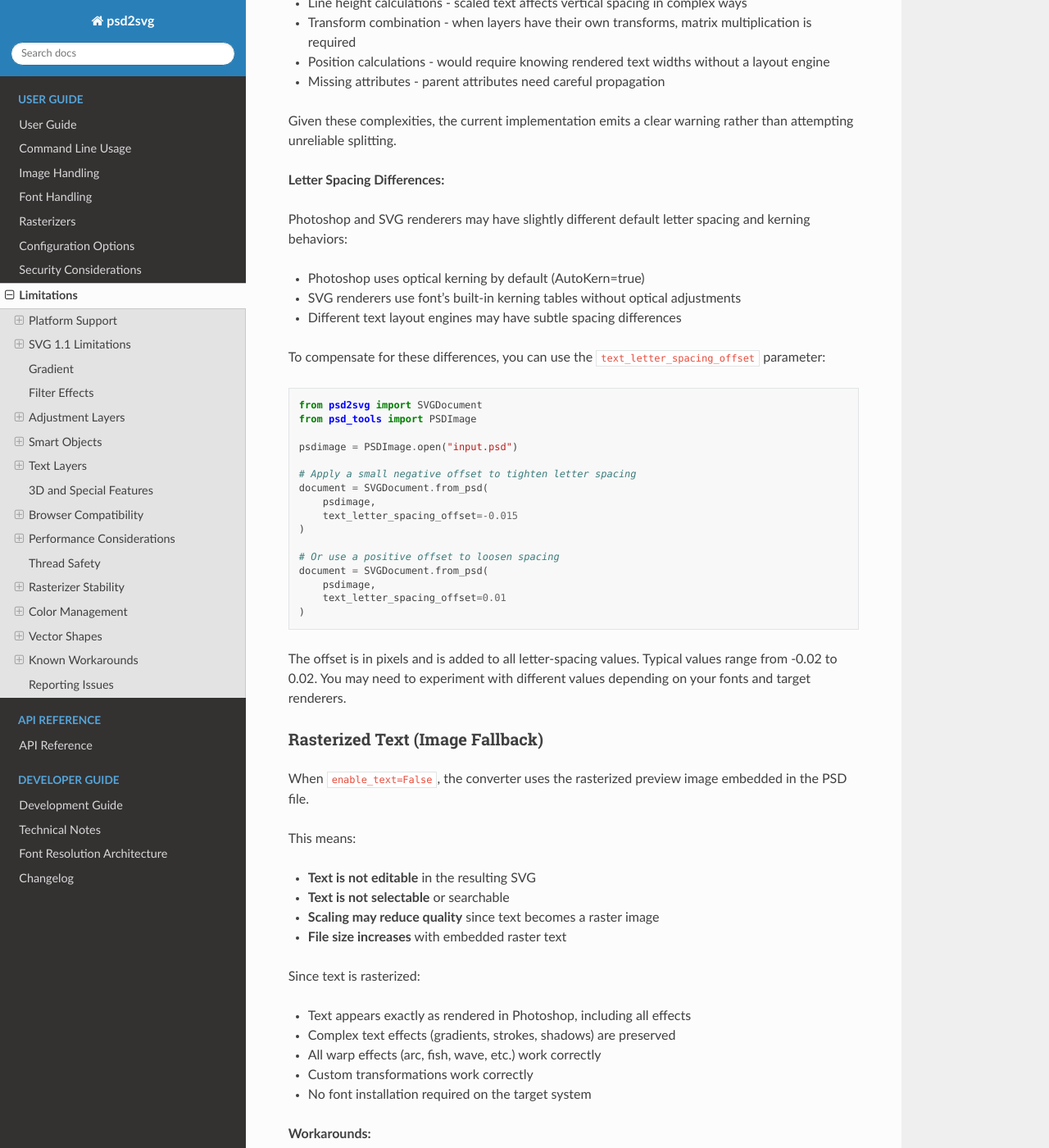
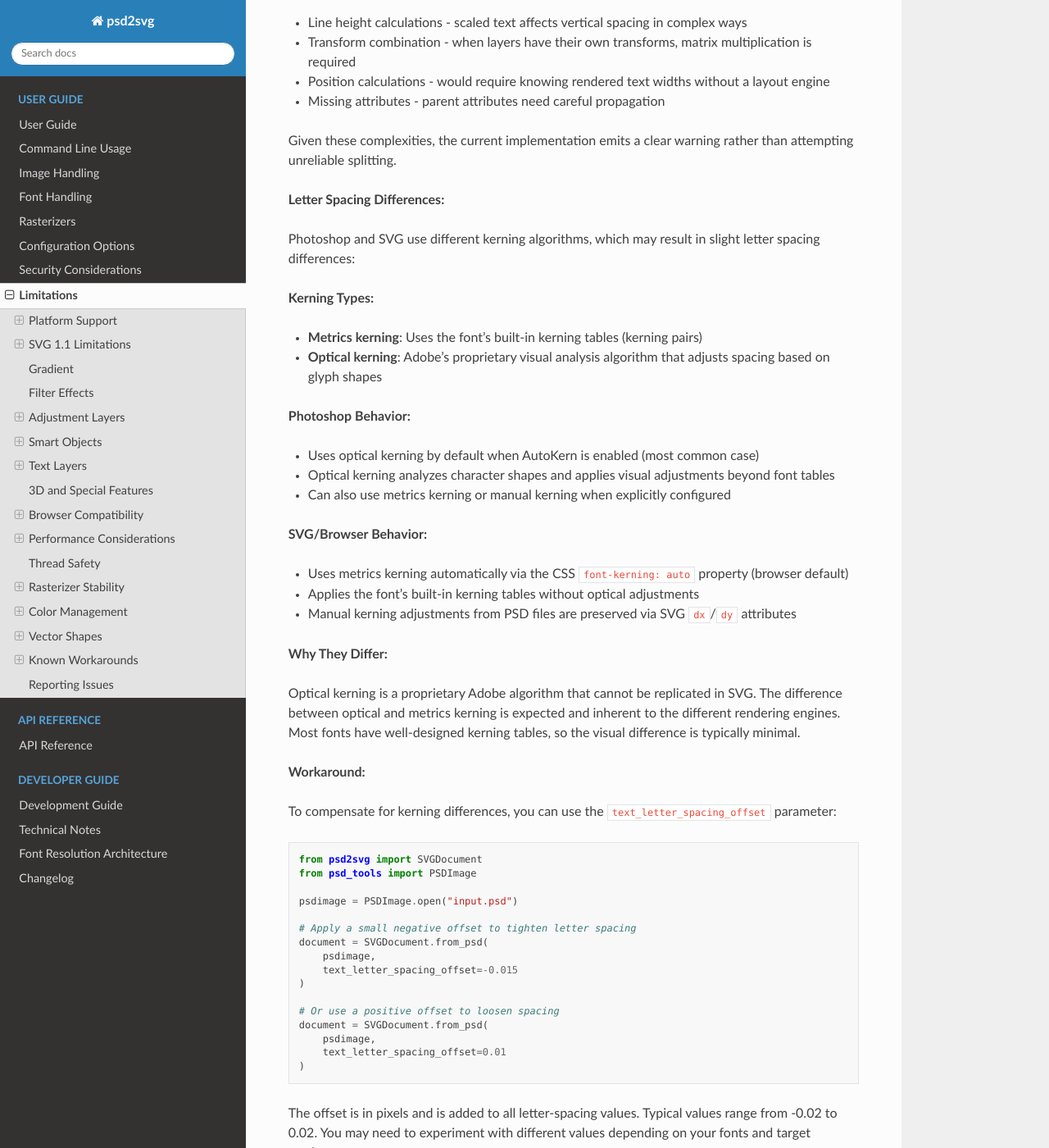
Before and after one commit to kyamagu/psd2svg, a Sphinx documentation site: the page built from docs/limitations.rst, in a window 1280 px wide and 1400 px high, scrolled down 11510 px. Shown: the whole window at 82% size. Built offline with Sphinx 7.4.7 and the Read the Docs theme 3.1.0, drawn with Linux system fonts in a browser that asks for light colours; some of the changed text lies outside the part shown.

Commit message:
Document auto-kerning behavior and optical vs metrics kerning difference
This commit updates the documentation to clarify that SVG renderers
already apply auto-kerning by default (metrics-based) and explains the
difference between Photoshop's optical kerning and SVG's metrics-based
kerning.

Changes:
- Update feature list to clarify both manual and automatic metrics-based
  kerning are supported
- Expand "Letter Spacing Differences" section with comprehensive
  explanation of optical vs metrics kerning
- Document that optical kerning is a proprietary Adobe algorithm that
  cannot be replicated in SVG
- Add technical notes about browser font-kerning defaults
- Add reference links to CSS font-kerning and SVG Text specifications

Fixes #254

🤖 Generated with [Claude Code](https://claude.com/claude-code)

Co-Authored-By: Claude Sonnet 4.5 <noreply@anthropic.com>

```diff
--- a/docs/limitations.rst
+++ b/docs/limitations.rst
@@ -261,7 +261,7 @@ When ``enable_text=True`` (default), text layers are converted to native SVG ``<
 * Superscript and subscript with accurate positioning
 * Baseline shift for custom vertical positioning
 * Letter spacing (tracking)
-* Manual kerning adjustments
+* Kerning: Manual kerning adjustments (per-character pairs) and automatic metrics-based kerning (browser default)
 * Tsume (East Asian character tightening)
 * Ligatures (common ligatures and discretionary ligatures)
 * Line height (leading)
@@ -461,13 +461,32 @@ Given these complexities, the current implementation emits a clear warning rathe
 
 **Letter Spacing Differences:**
 
-Photoshop and SVG renderers may have slightly different default letter spacing and kerning behaviors:
+Photoshop and SVG use different kerning algorithms, which may result in slight letter spacing differences:
 
-* Photoshop uses optical kerning by default (AutoKern=true)
-* SVG renderers use font's built-in kerning tables without optical adjustments
-* Different text layout engines may have subtle spacing differences
+**Kerning Types:**
 
-To compensate for these differences, you can use the ``text_letter_spacing_offset`` parameter:
+* **Metrics kerning**: Uses the font's built-in kerning tables (kerning pairs)
+* **Optical kerning**: Adobe's proprietary visual analysis algorithm that adjusts spacing based on glyph shapes
+
+**Photoshop Behavior:**
+
+* Uses optical kerning by default when AutoKern is enabled (most common case)
+* Optical kerning analyzes character shapes and applies visual adjustments beyond font tables
+* Can also use metrics kerning or manual kerning when explicitly configured
+
+**SVG/Browser Behavior:**
+
+* Uses metrics kerning automatically via the CSS ``font-kerning: auto`` property (browser default)
+* Applies the font's built-in kerning tables without optical adjustments
+* Manual kerning adjustments from PSD files are preserved via SVG ``dx``/``dy`` attributes
+
+**Why They Differ:**
+
+Optical kerning is a proprietary Adobe algorithm that cannot be replicated in SVG. The difference between optical and metrics kerning is expected and inherent to the different rendering engines. Most fonts have well-designed kerning tables, so the visual difference is typically minimal.
+
+**Workaround:**
+
+To compensate for kerning differences, you can use the ``text_letter_spacing_offset`` parameter:
 
 .. code-block:: python
 
@@ -489,6 +508,18 @@ To compensate for these differences, you can use the ``text_letter_spacing_offse
    )
 
 The offset is in pixels and is added to all letter-spacing values. Typical values range from -0.02 to 0.02. You may need to experiment with different values depending on your fonts and target renderers.
+
+**Technical Notes:**
+
+* The ``auto_kerning`` property in PSD files indicates optical kerning mode
+* SVG 1.1: ``kerning="auto"`` attribute enables kerning (default)
+* SVG 2.0/CSS: ``font-kerning: auto`` property enables kerning (browser default)
+* Manual kerning from PSD is always preserved regardless of the kerning mode
+
+**References:**
+
+* `CSS font-kerning property <https://developer.mozilla.org/en-US/docs/Web/CSS/font-kerning>`_
+* `SVG Text Module <https://www.w3.org/TR/SVG2/text.html>`_
 
 Rasterized Text (Image Fallback)
 ~~~~~~~~~~~~~~~~~~~~~~~~~~~~~~~~~
```
